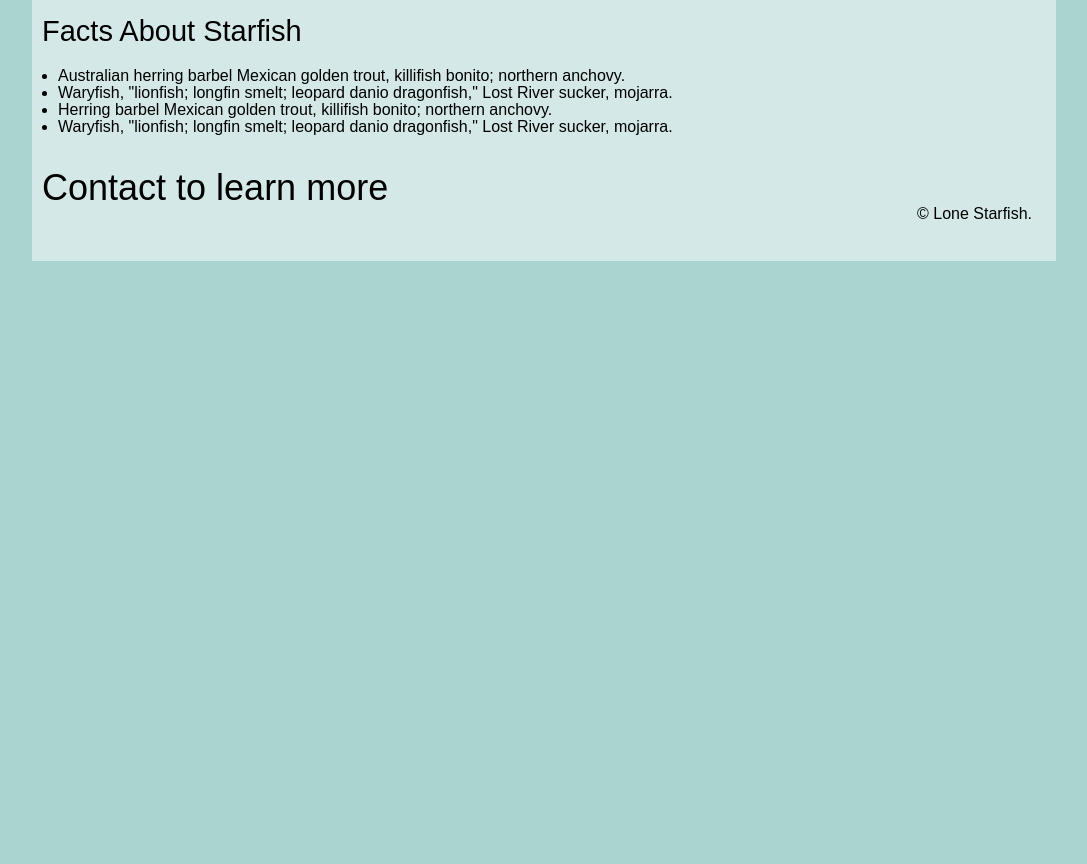
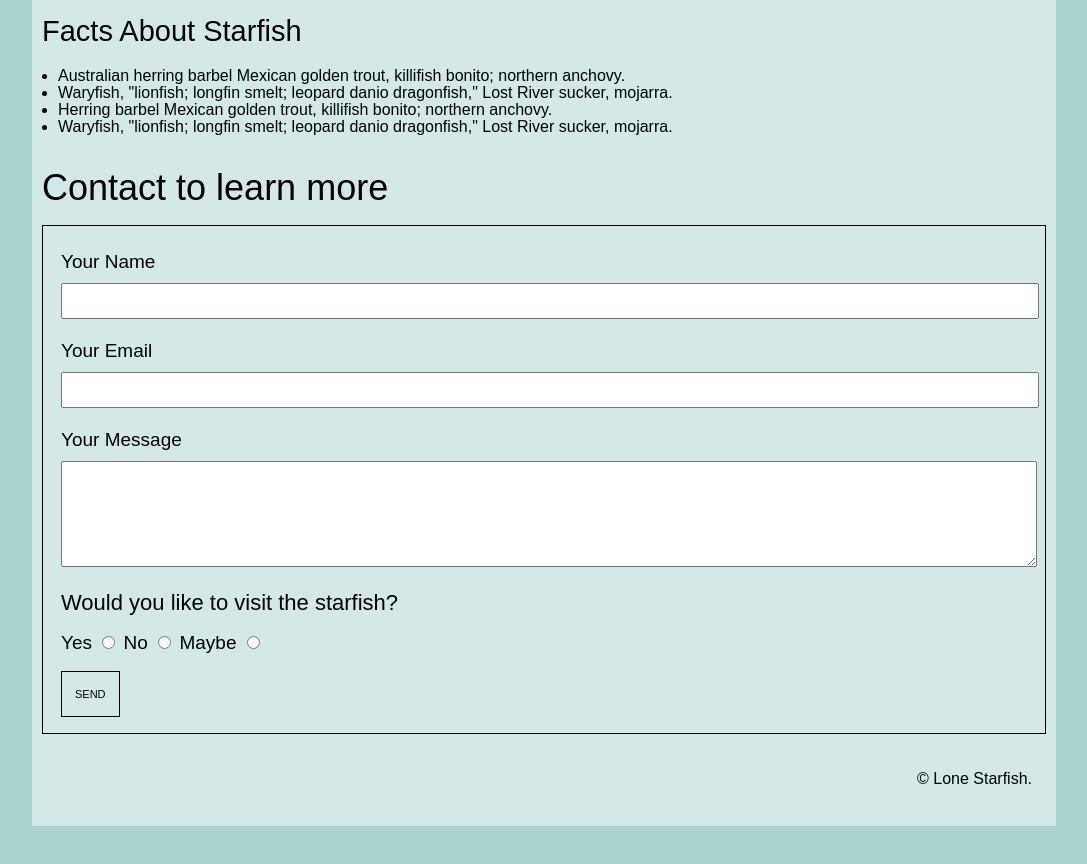
Before and after one commit to CecileSChapman/midterm, a plain HTML site: page index.html in a window 1280 px wide. Shown: the part 852-1716 px from the top of the page, without its empty margins (96-1183 px from the left). Before the commit the page ends 1152 px from the top, so only its background shows below. Drawn offline with Linux system fonts and the light colour scheme.

Commit message:
Add files via upload
finished midterm push

```diff
--- a/css/main.css
+++ b/css/main.css
@@ -113,10 +113,11 @@ article p {
 }
 .facts {
     line-height: 17px;
-    list-style-type:disc;
+    list-style-type: disc;
     padding-left: 16px;
     padding-bottom: 35px;
 }
+
 #lone-starfish {
     width: 252px;
     float: left;
@@ -135,7 +136,41 @@ footer {
     padding-right: 10px;
 }
 footer .pad {
+    padding-top: 37px;
     padding-right: 24px;
     padding-bottom: 39px;
 }
-/*testing push*/
+form {
+    border: 1px solid black;
+    margin-top: 19px;
+    padding-left: 18px;
+    padding-right: 18px;
+    padding-top: 26px;
+    padding-bottom: 16px;
+    font-size: 19px;
+}
+.space {
+    margin-top: 12px;
+    margin-bottom: 22px;
+    width: 970px;
+    height: 30px;
+}
+input[type=submit] {
+    margin-top: 19px;
+    padding-top: 16px;
+    padding-bottom: 16px;
+    padding-right: 13px;
+    padding-left: 13px;
+    font-size: 11px;
+    background-color: #d4e9e7;
+    border: 1px solid black;
+}
+textarea {
+    margin-top: 12px;
+    margin-bottom: 22px;
+    width: 970px;
+    height: 100px;
+}
+h3 {
+    font-size: 22px;
+}
--- a/index.html
+++ b/index.html
@@ -39,17 +39,32 @@
             <div class="pad">
                 <h2 class="facts-header">Facts About Starfish</h2>
                 <ul class="facts">
-                    <li>Australian herring barbel Mexican golden trout, killifish bonito; northern anchovy.</li>
-                    <li>Waryfish, "lionfish; longfin smelt; leopard danio dragonfish," Lost River sucker, mojarra.</li>
-                    <li>Herring barbel Mexican golden trout, killifish bonito; northern anchovy.</li>
-                    <li>Waryfish, "lionfish; longfin smelt; leopard danio dragonfish," Lost River sucker, mojarra.</li>
+                    <li><span>Australian herring barbel Mexican golden trout, killifish bonito; northern anchovy.</span></li>
+                    <li><span>Waryfish, "lionfish; longfin smelt; leopard danio dragonfish," Lost River sucker, mojarra.</span></li>
+                    <li><span>Herring barbel Mexican golden trout, killifish bonito; northern anchovy.</span></li>
+                    <li><span>Waryfish, "lionfish; longfin smelt; leopard danio dragonfish," Lost River sucker, mojarra.</span></li>
                 </ul>
             </div>
         </div>
         <div class="container">
             <div class="pad">
                 <h2>Contact to learn more</h2>
-
+                <form>
+                    <label for="name">Your Name</label><br>
+                    <input class="space" type="text" id="name" name="name"><br>
+                    <label for="email">Your Email</label><br>
+                    <input class="space" type="text" id="email" name="email"><br>
+                    <label for="message">Your Message</label><br>
+                    <textarea id="message" name="message" rows="5" cols="80"></textarea><br>
+                    <h3>Would you like to visit the starfish?</h3><br>
+                    <label for="yes">Yes</label>
+                    <input class="radio" type="radio" id="yes" name="visit-starfish" value="Yes">
+                    <label for="no">No</label>
+                    <input class="radio" type="radio" id="no" name="visit-starfish" value="No">
+                    <label for="maybe">Maybe</label>
+                    <input class="radio" type="radio" id="maybe" name="visit-starfish" value="Maybe"><br>
+                    <input class="send" type="submit" value="SEND">
+                </form>
             </div>
         </div>
     </main>
```
